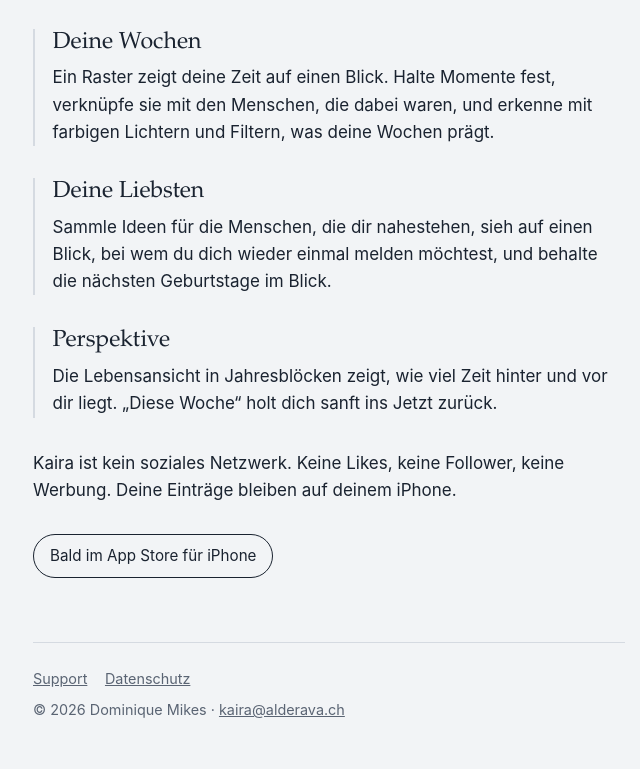
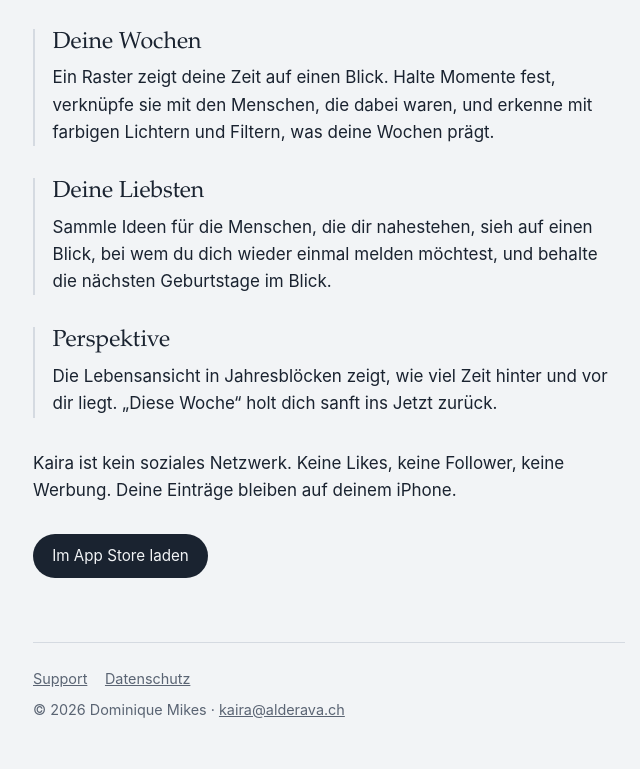
Before and after one commit to divebubble/kaira-site, a plain HTML site: page index.html in a window 1280 px wide. Shown: the part 583-1352 px from the top of the page, without its empty margins (311-951 px from the left). Drawn offline with Linux system fonts and the light colour scheme.

Commit message:
Add files via upload

```diff
--- a/index.html
+++ b/index.html
@@ -58,7 +58,8 @@ footer a{color:var(--muted); margin-right:1.1rem}
 .cap{font-size:.88rem; color:var(--muted); margin:0}
 .feature{border-left:2px solid var(--line); padding-left:1.1rem; margin:2rem 0}
 .feature h2{margin-top:0}
-.soon{display:inline-block; margin-top:1.4rem; padding:.55rem 1rem; border:1px solid var(--ink); border-radius:999px; font-size:.95rem}
+.soon{display:inline-block; margin-top:1.4rem; padding:.6rem 1.2rem; background:var(--ink); color:var(--paper); border-radius:999px; font-size:.95rem; text-decoration:none}
+.soon:hover{opacity:.85}
 @media (max-width:30rem){ .weeks{gap:3px} h1{font-size:2rem} }
 </style>
 </head>
@@ -92,7 +93,7 @@ footer a{color:var(--muted); margin-right:1.1rem}
 </div>
 
 <p>Kaira ist kein soziales Netzwerk. Keine Likes, keine Follower, keine Werbung. Deine Einträge bleiben auf deinem iPhone.</p>
-<span class="soon">Bald im App Store für iPhone</span>
+<a class="soon" href="https://apps.apple.com/app/id6833557468">Im App Store laden</a>
 
 </main>
 <footer>
```
